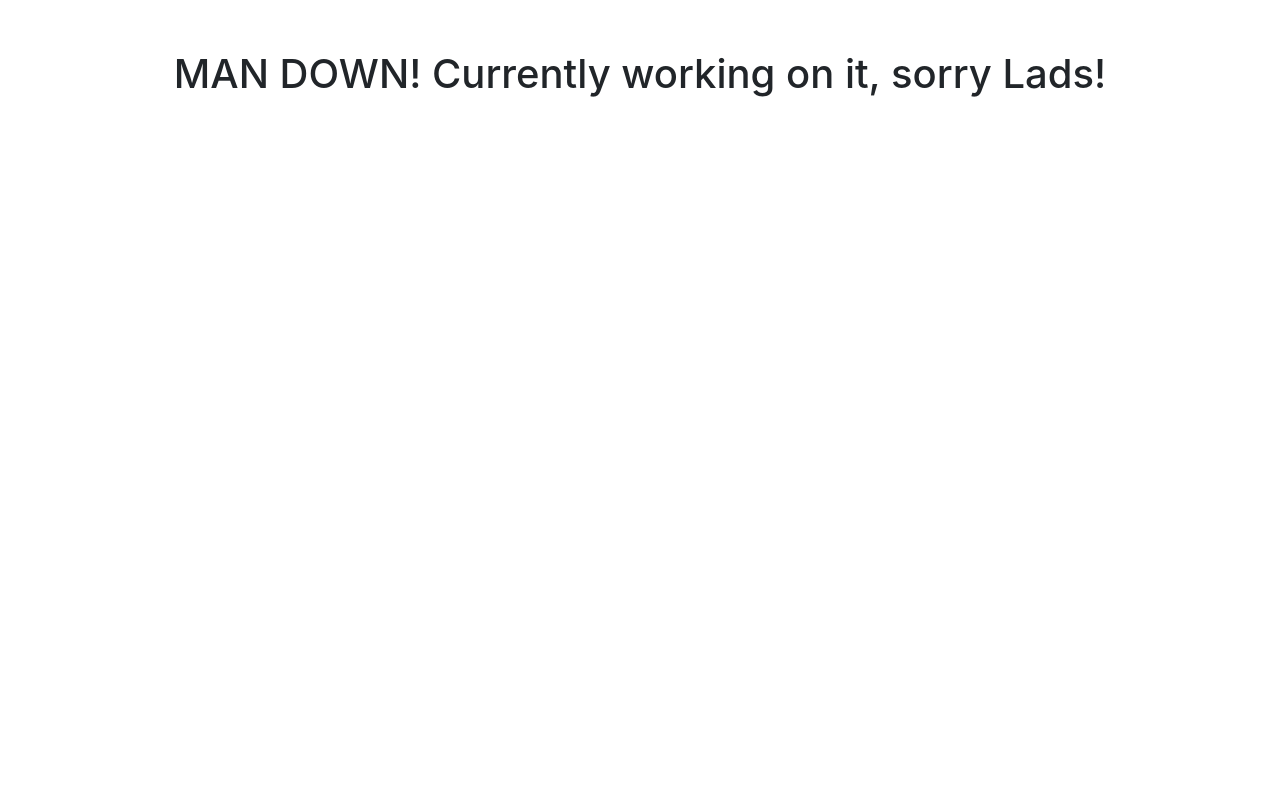
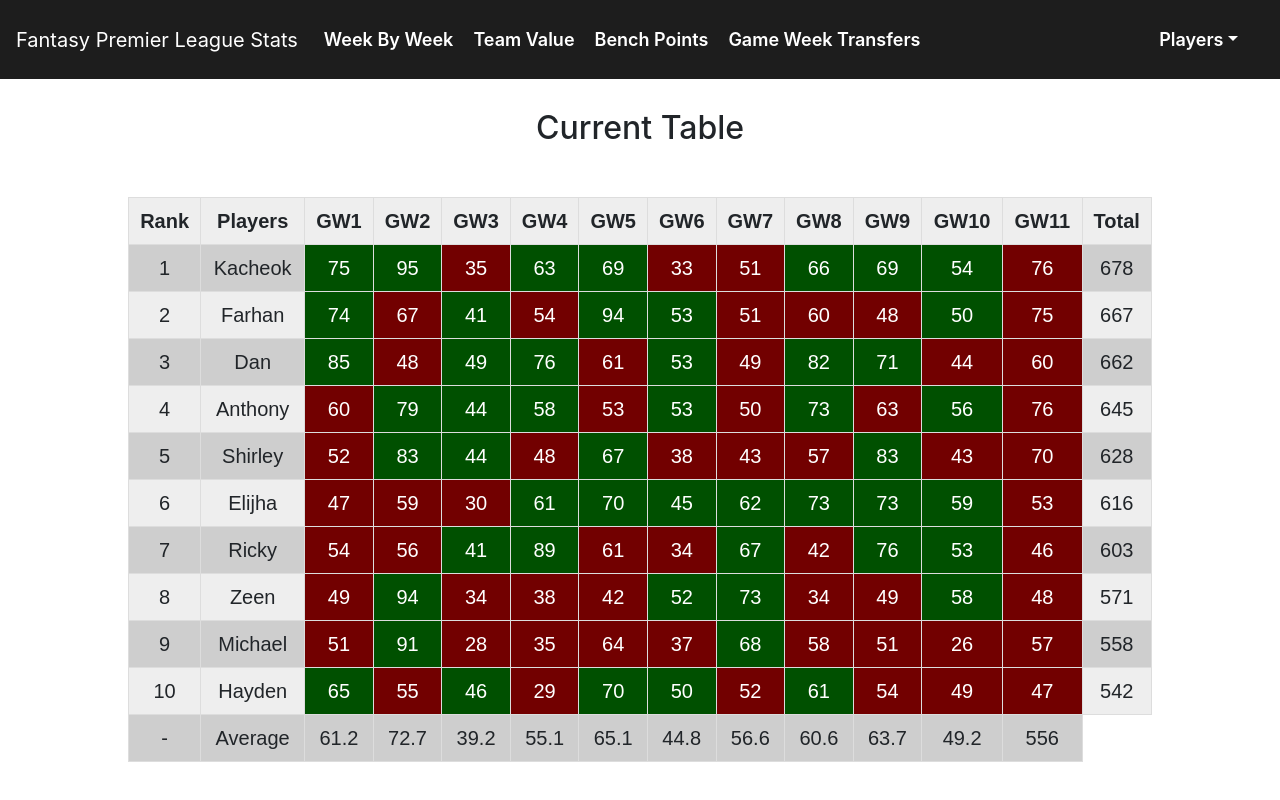
Before and after one commit to KachiiC/fpl_app, a React (Create React App) app: page / in a window 1280 px wide. Shown: the top 800 px of the page. Built offline with nearby package versions, Linux system fonts and the light colour scheme.

Commit message:
made changes to layout

```diff
--- a/src/App.css
+++ b/src/App.css
@@ -1,12 +1,9 @@
 .App {
   text-align: center;
-  height: 100vh;
-
 }
 
-.App-content {
-  margin: 50px auto;
-  height: 100vh;
+main {
+  padding: 30px 0px;
 }
 
 .table-container {
--- a/src/App.js
+++ b/src/App.js
@@ -1,17 +1,41 @@
-import React, {useState} from 'react'
+import React from 'react'
 // CSS
 import './App.css';
 import 'bootstrap/dist/css/bootstrap.min.css'
 // Components
+import { BrowserRouter, Switch, Route } from "react-router-dom";
+import SiteNavbar from './Components/SiteNavbar'
+import PointsScoredTable from './Tables/PointsScoredTable';
+import PageData from './Data/PageData';
 // Data
+
 
 const App = () => {
 
+  const displayPages = PageData.map((page, index) => {
+
+    const pageLink = page.title.split(" ").join("-")
+
+    return (
+      <Route path={`/${pageLink}`} key={index}>
+        {page.content}
+      </Route>
+    )
+  })
+
     return (
       <div className="App">
-        <div className="App-content">
-          <h1>MAN DOWN! Currently working on it, sorry Lads!</h1>
-        </div>
+        <BrowserRouter>
+          <SiteNavbar />
+          <main>
+            <Switch>
+              {displayPages}
+              <Route path="/">
+                <PointsScoredTable />
+              </Route>
+            </Switch>
+          </main>
+        </BrowserRouter>
       </div>
     )
 
--- /dev/null
+++ b/src/Components/SiteNavbar/Dropdown.js
@@ -0,0 +1,30 @@
+import React from 'react'
+import {Link} from 'react-router-dom'
+import { UncontrolledDropdown, DropdownToggle, DropdownMenu, DropdownItem } from 'reactstrap'
+
+
+const Dropdown = (props) => {
+
+    const Menus = props.dropdown_menus
+
+    const displayedMenus = Menus.map((menu, index) => (
+        <DropdownItem className="nav-dropdown-menu-link" key={index}>
+            <Link to={`/${menu}`} className="nav-dropdown-menu-link">
+                {menu}
+            </Link>
+        </DropdownItem>
+    ))
+
+    return (
+        <UncontrolledDropdown>
+            <DropdownToggle nav caret className="nav-links">
+                {props.head_menu}
+            </DropdownToggle>
+            <DropdownMenu inNavbar nav className="nav-dropdown-menu">
+                {displayedMenus}
+            </DropdownMenu>
+        </UncontrolledDropdown>
+    )
+}
+
+export default Dropdown
--- /dev/null
+++ b/src/Components/SiteNavbar/index.js
@@ -0,0 +1,51 @@
+import React, { useState } from 'react';
+import {
+    Collapse,
+    Navbar,
+    NavbarToggler,
+    NavbarBrand,
+    Nav,
+    NavItem
+} from 'reactstrap'
+import PageData from 'Data/PageData';
+import Dropdown from './Dropdown';
+import './navbar.css'
+import {Link} from 'react-router-dom'
+import PlayerListData from 'Data/PlayerListData';
+
+const Example = (props) => {
+
+    const displayNavs = PageData.map((page, index) => {
+
+        const pageLink = page.title.split(" ").join("-")
+
+        return (
+            <NavItem key={index}>
+                <Link to={`/${pageLink}`} className="nav-links">
+                    {page.title}
+                </Link>
+            </NavItem>
+        )
+    })
+
+    const playersList = PlayerListData.map((player) => player.player_name)
+
+    const [isOpen, setIsOpen] = useState(false);
+
+    const toggle = () => setIsOpen(!isOpen);
+
+    return (
+        <Navbar color="dark" dark expand="md" className="nav-background">
+            <NavbarBrand href="/">Fantasy Premier League Stats</NavbarBrand>
+            <NavbarToggler onClick={toggle} />
+            <Collapse isOpen={isOpen} navbar>
+                <Nav className="mr-auto" navbar>
+                    {displayNavs}
+                </Nav>
+                <Dropdown head_menu="players" dropdown_menus={playersList}/>
+            </Collapse>
+        </Navbar>
+    );
+}
+
+export default Example;
--- /dev/null
+++ b/src/Components/SiteNavbar/navbar.css
@@ -0,0 +1,24 @@
+.nav-links {
+    background-color: rgb(29, 29, 29) !important;
+    cursor: pointer;
+    font-weight: 600;
+    color: white !important;
+    font-size: 18px;
+    text-transform: capitalize;
+    margin: 10px;
+
+}
+
+.nav-background,
+.nav-dropdown,
+.nav-dropdown-menu {
+    background-color: rgb(29, 29, 29) !important;
+    color: white !important;
+}
+
+.nav-dropdown-menu-link {
+    background-color: rgb(29, 29, 29) !important;
+    font-size: 20px;
+    color: white !important;
+    font-weight: 600;
+}
--- /dev/null
+++ b/src/Data/PageData.js
@@ -0,0 +1,31 @@
+import React from 'react'
+// Data
+import PlayerListData from 'Data/PlayerListData'
+// Tables
+import WeekByWeekTable from 'Tables/WeekByWeekTable'
+import PointsOnBenchTable from 'Tables/PointsOnBenchTable'
+import TeamValueTable from 'Tables/TeamValueTable'
+import GameWeekTransfers from 'Tables/GameWeekTransfers'
+import PlayerDetailTable from 'PlayerDetail/PlayerDetailTable'
+
+const PageData = [
+    {
+        title: "week by week",
+        content: <WeekByWeekTable />
+    },
+    {
+        title: "team value",
+        content: <TeamValueTable />
+    },
+    {
+        title: "bench points",
+        content: <PointsOnBenchTable />
+    },
+    {
+        title: "game week transfers",
+        content: <GameWeekTransfers />
+    }
+]
+
+
+export default PageData
--- a/src/Tables/PointsScoredTable.js
+++ b/src/Tables/PointsScoredTable.js
@@ -6,18 +6,19 @@ const PointsScoredTable = () => {
     const GameWeeks = PlayerListData[0].matches.map((match, index) =>
     <th key={index}>GW{match.gameweek}</th>)
 
-    const allOfThem = [];
+    const allOfThePoints = [];
     const allOfTheAverages = [];
+    const numberOfMatchDays = PlayerListData[0].matches.length - 1
 
-    for (let x = 0; x < PlayerListData[0].matches.length - 1; x++) {
-        for (let y = 0; y < PlayerListData[0].matches.length - 1; y++) {
-            allOfThem.push(PlayerListData[y].matches[x].game_week_points);
+    for (let x = 0; x < numberOfMatchDays; x++) {
+        for (let y = 0; y < numberOfMatchDays; y++) {
+            allOfThePoints.push(PlayerListData[y].matches[x].game_week_points);
         }
     }
 
-    for (let i = 0; i < allOfThem.length; i += PlayerListData[0].matches.length) {
+    for (let i = 0; i < allOfThePoints.length -1;i += numberOfMatchDays) {
         allOfTheAverages.push(
-            allOfThem.slice(i, i + PlayerListData[0].matches.length)
+            allOfThePoints.slice(i, i + numberOfMatchDays)
             .reduce((a, b) => a + b) / PlayerListData.length
         );
     }
@@ -57,7 +58,7 @@ const PointsScoredTable = () => {
 
     return (
         <div className="table-container">
-            <h1>Current Table</h1>
+            <h2>Current Table</h2>
             <table>
                 <tbody>
                     <tr>
--- a/src/Tables/TeamValueTable.js
+++ b/src/Tables/TeamValueTable.js
@@ -3,6 +3,24 @@ import PlayerListData from 'Data/PlayerListData'
 
 const TeamValueTable = () => {
 
+    const allOfThem = [];
+    const allOfTheAverages = [];
+    const numberOfWeeks = PlayerListData[0].matches.length
+
+    for (let x = 0; x < numberOfWeeks; x++) {
+        for (let y = 0; y < PlayerListData.length; y++) {
+            allOfThem.push(PlayerListData[y].matches[x].game_week_points);
+        }
+    }
+
+    for (let i = 0; i < allOfThem.length; i += numberOfWeeks) {
+        allOfTheAverages.push(
+            allOfThem.slice(i, i + numberOfWeeks)
+            .reduce((a, b) => a + b) / PlayerListData.length
+        );
+    }
+
+    const displayAverages = allOfTheAverages.map((average) => <td>{average}</td>)
 
     const GameWeeks = PlayerListData[0].matches.map((match) =>
     <th>GW{match.gameweek}</th>)
@@ -28,7 +46,7 @@ const TeamValueTable = () => {
 
     return (
         <div className="table-container">
-            <h1>Team Value</h1>
+            <h2>Team Value</h2>
             <table>
                 <tbody>
                     <tr>
@@ -37,6 +55,11 @@ const TeamValueTable = () => {
                         {GameWeeks}
                     </tr>
                     {playerGameWeeks}
+                    <tr>
+                        <td>-</td>
+                        <td>Average</td>
+                        {displayAverages}
+                    </tr>
                 </tbody>
             </table>
         </div>
--- a/src/Tables/WeekByWeekTable.js
+++ b/src/Tables/WeekByWeekTable.js
@@ -3,34 +3,34 @@ import PlayerListData from '../Data/PlayerListData'
 
 const WeekByWeekTable = () => {
 
-
     const GameWeeks = PlayerListData[0].matches.map((match) => <th>GW{match.gameweek}</th>)
 
-    const allOfThem = [];
+    const allOfThePoints = [];
     const allOfTheAverages = [];
+    const numberOfMatchDays = PlayerListData[0].matches.length - 1
 
-    for (let x = 0; x < PlayerListData[0].matches.length - 1; x++) {
-        for (let y = 0; y < PlayerListData[0].matches.length - 1; y++) {
-            allOfThem.push(PlayerListData[y].matches[x].points_total);
+    for (let x = 0; x < numberOfMatchDays; x++) {
+        for (let y = 0; y < numberOfMatchDays; y++) {
+            allOfThePoints.push(PlayerListData[y].matches[x].points_total);
         }
     }
 
-    for (let i = 0; i < allOfThem.length -1;i += PlayerListData[0].matches.length - 1) {
+    for (let i = 0; i < allOfThePoints.length -1;i += numberOfMatchDays) {
         allOfTheAverages.push(
-            allOfThem.slice(i, i + PlayerListData[0].matches.length - 1)
+            allOfThePoints.slice(i, i + numberOfMatchDays)
             .reduce((a, b) => a + b) / PlayerListData.length
         );
     }
 
+    const displayAverages = allOfTheAverages.map((average, index) => <td key={index}>{average}</td>)
+    const averageTotal  = PlayerListData.map((player) => player.matches[player.matches.length -1].points_total).reduce((a,b) => a+b)/PlayerListData.length
+    const sortedByPoints = PlayerListData.sort((a, b) => b.matches[b.matches.length - 1].points_total - a.matches[a.matches.length - 1].points_total)
 
-    const displayAverages = allOfTheAverages.map((average) => <td>{average}</td>)
-    const averageTotal  = (PlayerListData.map((player) => player.matches[player.matches.length -1].points_total).reduce((a,b) => a+b)/PlayerListData.length)
+    const playerGameWeeks = sortedByPoints.map((player, index) => {
 
-    const playerGameWeeks = PlayerListData.map((player) => {
-
-        const playersWeek = player.matches.map((matchweek) => {
+        const playersWeek = player.matches.map((matchweek, index) => {
             const renderLogic = matchweek.points_total > allOfTheAverages[player.matches.indexOf(matchweek)] ?
-            <td className="good-week">{matchweek.points_total}</td> : <td className="bad-week">{matchweek.points_total}</td>
+            <td className="good-week" key={index}>{matchweek.points_total}</td> : <td className="bad-week">{matchweek.points_total}</td>
 
             return (
                 <>
@@ -41,7 +41,7 @@ const WeekByWeekTable = () => {
         })
 
         return (
-            <tr>
+            <tr key={index}>
                 <td>{PlayerListData.indexOf(player) + 1}</td>
                 <td>{player.player_name}</td>
                 {playersWeek}
@@ -51,7 +51,7 @@ const WeekByWeekTable = () => {
 
     return (
         <div className="table-container">
-            <h1>Entire Season Table</h1>
+            <h2>Week by Week Totals</h2>
             <table>
                 <tbody>
                     <tr>
```
Also changed, not shown: src/Data/PlayerListData.js (+24 -24 lines), src/Components/Navbar/index.js (deleted), src/Components/Navbar/navbar.css (deleted), 1 other file (tests, documents, lock files or other folders).
